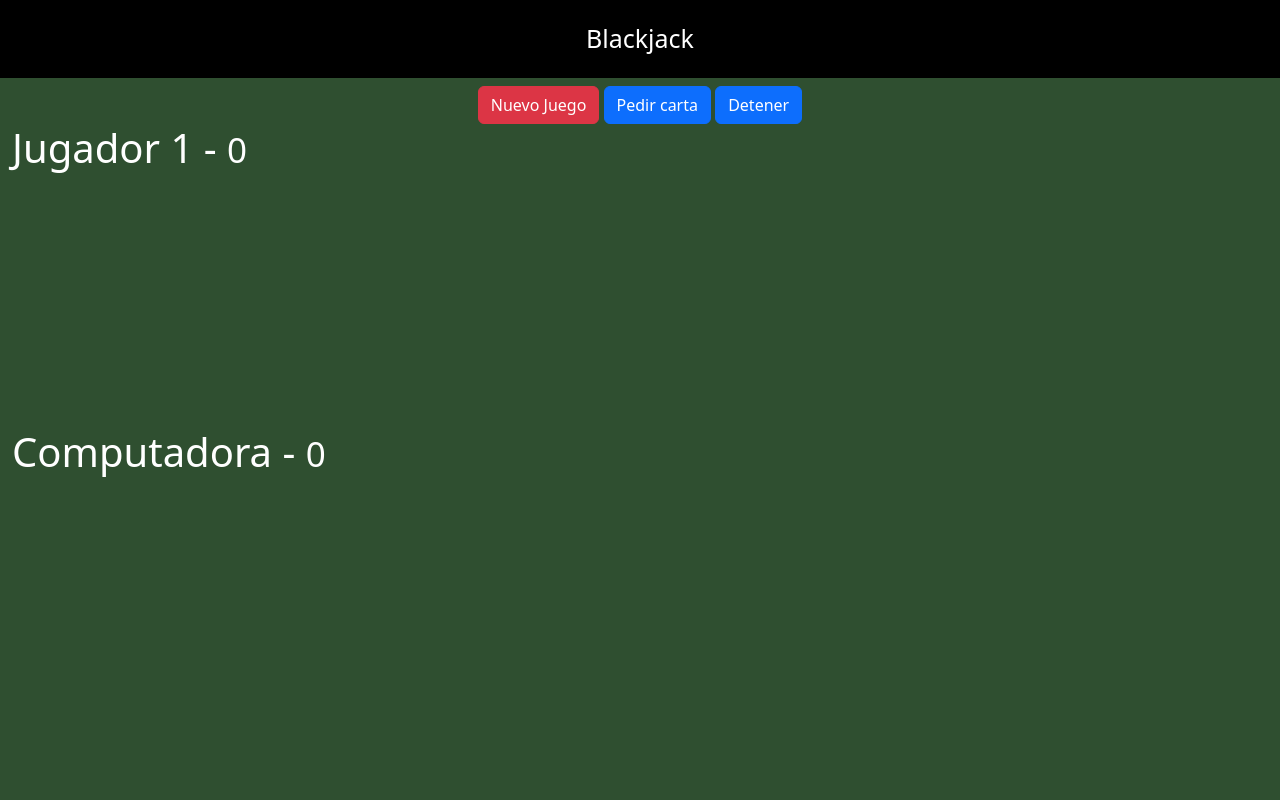
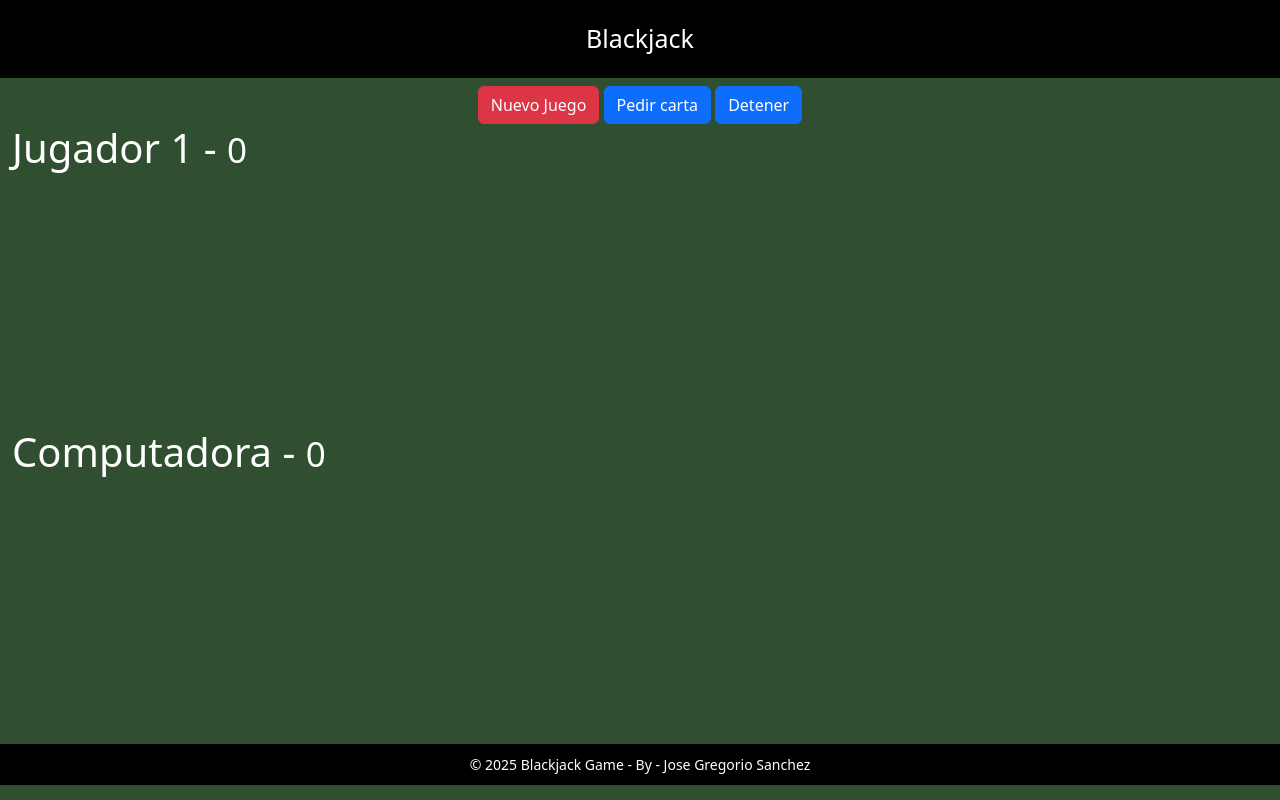
Before and after one commit to Joseg789/js-vite-blackjack, a website built with Vite: page index.html in a window 1280 px wide. Built offline with nearby package versions, Linux system fonts and the light colour scheme.

Commit message:
añadiendo footer

```diff
--- a/index.html
+++ b/index.html
@@ -7,47 +7,46 @@
     <title>Blackjack - Vite</title>
 
     <!-- CSS only -->
-    <link href="https://cdn.jsdelivr.net/npm/bootstrap@5.2.2/dist/css/bootstrap.min.css" rel="stylesheet" integrity="sha384-Zenh87qX5JnK2Jl0vWa8Ck2rdkQ2Bzep5IDxbcnCeuOxjzrPF/et3URy9Bv1WTRi" crossorigin="anonymous">
+    <link
+      href="https://cdn.jsdelivr.net/npm/bootstrap@5.2.2/dist/css/bootstrap.min.css"
+      rel="stylesheet"
+      integrity="sha384-Zenh87qX5JnK2Jl0vWa8Ck2rdkQ2Bzep5IDxbcnCeuOxjzrPF/et3URy9Bv1WTRi"
+      crossorigin="anonymous"
+    />
   </head>
   <body>
-
-    <header class="titulo">
-        Blackjack
-    </header>
+    <header class="titulo">Blackjack</header>
 
     <div class="row mt-2">
       <div id="divBotones" class="col text-center">
-
         <button id="btnNuevo" class="btn btn-danger">Nuevo Juego</button>
         <button id="btnPedir" class="btn btn-primary">Pedir carta</button>
         <button id="btnDetener" class="btn btn-primary">Detener</button>
-
       </div>
     </div>
 
     <div class="row container">
       <div class="col">
-
         <h1>Jugador 1 - <small>0</small></h1>
         <div id="jugador-cartas">
           <!-- <img class="carta" src="assets/cartas/2C.png"> -->
         </div>
-
       </div>
     </div>
 
     <div class="row container mt-2">
       <div class="col">
-
         <h1>Computadora - <small>0</small></h1>
         <div id="computadora-cartas">
           <!-- <img class="carta" src="assets/cartas/3C.png"> -->
         </div>
-
       </div>
     </div>
 
     <div id="app"></div>
+    <footer>
+      <p>&copy; 2025 Blackjack Game - By - Jose Gregorio Sanchez</p>
+    </footer>
     <script type="module" src="/main.js"></script>
   </body>
 </html>
--- a/style.css
+++ b/style.css
@@ -1,9 +1,9 @@
-html, body {
+html,
+body {
   margin: 0px;
-  background-color: #2F4F30;
+  background-color: #2f4f30;
   color: white;
 }
-
 
 .titulo {
   text-align: center;
@@ -20,6 +20,18 @@ html, body {
   margin-left: -75px;
 }
 
-#computadora-cartas, #jugador-cartas {
+#computadora-cartas,
+#jugador-cartas {
   height: 240px;
 }
+footer {
+  text-align: center;
+  margin-top: 20px;
+  padding: 10px;
+  background-color: black;
+  color: white;
+}
+footer p {
+  margin: 0;
+  font-size: 14px;
+}
```
Also changed, not shown: docs/index.html (+11 -12 lines), 2 other files. Lines whose indentation alone changed are shown as unchanged.
